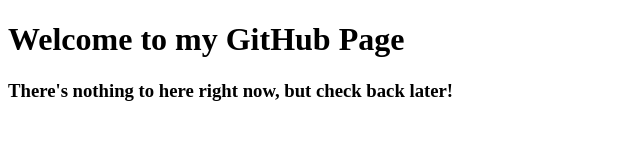
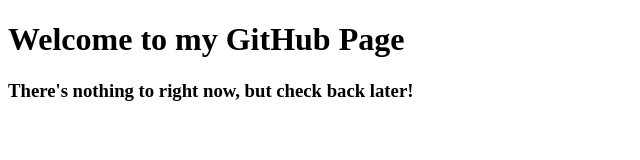
Before and after one commit to Kyle-t-Schmidt/Kyle-t-Schmidt.github.io, a plain HTML site: page index.html in a window 1280 px wide. Shown: the full height of the page, 0-640 px from the left. Drawn offline with Linux system fonts and the light colour scheme.

Commit message:
Update index.html
verbiage change.

```diff
--- a/index.html
+++ b/index.html
@@ -4,6 +4,6 @@
         <h1> Welcome to my GitHub Page</h1>
     </header>
     <body>
-        <h3> There's nothing to here right now, but check back later!</h3>
+        <h3> There's nothing to right now, but check back later!</h3>
     </body>
 </html>
```
